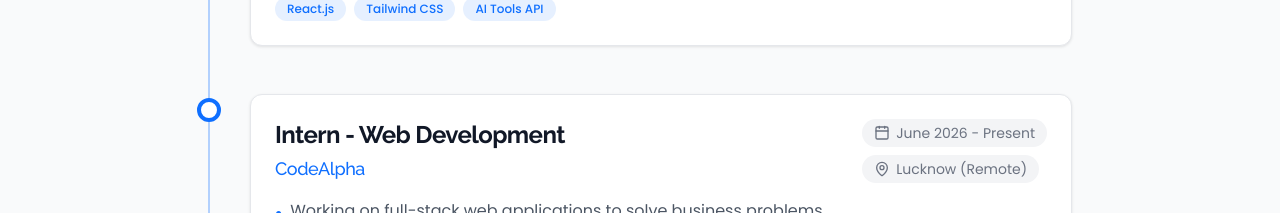
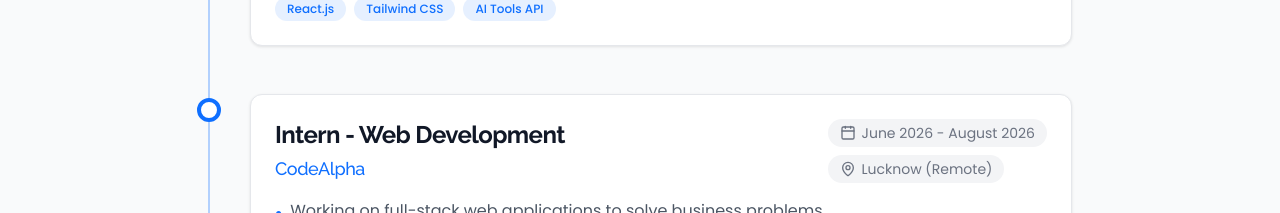
Before and after one commit to tanjim079/protfolio, a React app: page / in a window 1280 px wide. Shown: the part 2620-2833 px from the top of the page. Built offline with nearby package versions, Linux system fonts and the light colour scheme; the HTML template or start-up script is replaced by a standard one.

Commit message:
Update Experience component

```diff
--- a/src/pages/Experience.jsx
+++ b/src/pages/Experience.jsx
@@ -32,7 +32,7 @@ const experiences = [
     role: "Intern - Web Development",
     company: "CodeAlpha",
     location: "Lucknow (Remote)",
-    duration: "June 2026 - Present",
+    duration: "June 2026 - August 2026",
     description: [
       "Working on full-stack web applications to solve business problems.",
       "Building responsive front-end interfaces and connecting them to robust backend services.",
```
